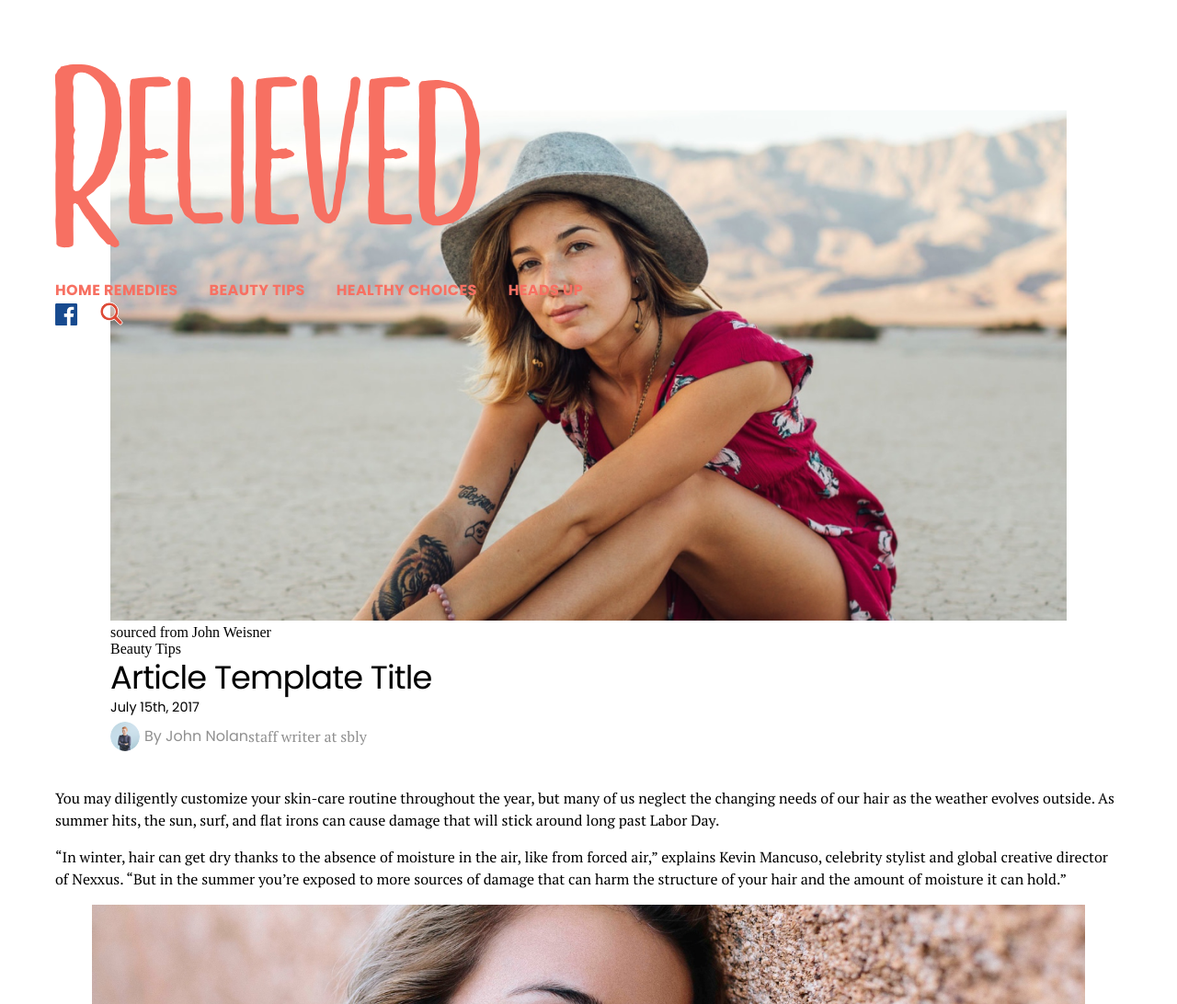
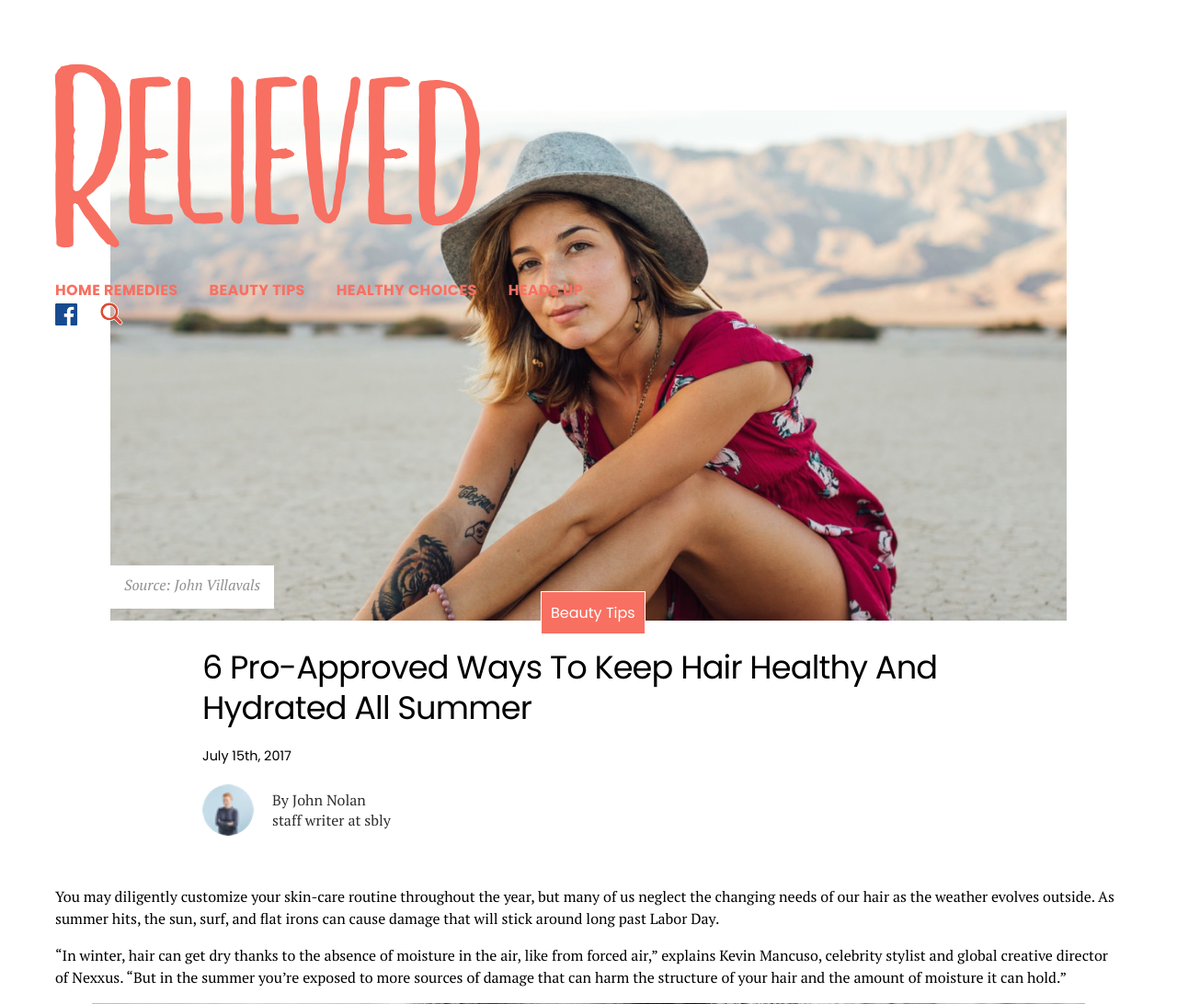
Before and after one commit to lmosele/templates1, a PHP site: page /relieved-article.php in a window 1280 px wide. Shown: the top 1092 px of the page at 92% size. Run offline with PHP 8.4, Linux system fonts and the light colour scheme; style sheets or scripts are compiled from the project's sources; some libraries are stand-ins or nearby versions; some web fonts are replaced.

Commit message:
Article header

```diff
--- a/relieved-article.php
+++ b/relieved-article.php
@@ -8,10 +8,10 @@
 
   <main class="page-container row">
 		<header class="content-splash col-xs-12 center-xs">
-  		<div class="content-image-container ">
+  		<div class="content-image-container">
   			<img class="content-splash-image" src="./dist/img/photos/article-header1.jpg" />
   			<figcaption class="content-image-source">
-  				sourced from John Weisner
+  				Source: John Villavals
   			</figcaption>
 				</a>
 				<div class="post-image-slug middle">
@@ -19,16 +19,18 @@
 				</div>
   		</div>
   		<div class="content-details-container">
-  			<h1 class="content-title">Article Template Title</h1>
+  			<h1 class="content-title">6 Pro-Approved Ways to Keep Hair Healthy and Hydrated All Summer</h1>
   			<span class="post-crumb-datetime">July 15th, 2017</span>
-  			<div class="post-author-slug">
+  			<div class="post-author-slug slug-extra-large center-xs">
 					<img src="./dist/img/photos/author1.png" class="author-slug-image">
-					<span class="author-slug-title">
-						By John Nolan
-					</span>
-					<span class="author-slug-description">
-						staff writer at sbly
-					</span>
+					<div class="author-details">
+						<div class="author-slug-title">
+							By John Nolan
+						</div>
+						<div class="author-slug-description">
+							staff writer at sbly
+						</div>
+					</div>
 				</div>
   		</div>
   	</header>
--- a/src/styles/_article.scss
+++ b/src/styles/_article.scss
@@ -9,12 +9,49 @@
 .content-splash {
 	@include inner-padding(60px);
 }
+.content-image-container{
+	position: relative;
+	margin-bottom: 25px;
+	.content-image-source {
+    position: absolute;
+		left: 0;
+		bottom: 3%;
+		display: flex;
+    align-items: center;
+    background-color: white;
+    text-align: center;
+    z-index: $z5;
+    padding-top: 10px;
+    padding-left: 15px;
+    padding-right: 15px;
+    padding-bottom: 15px;
+    font-family: $body;
+    color: $gray;
+    font-style: italic;
+	}
+	.post-image-slug {
+		position: absolute;
+		bottom: -2%;;
+		left: 45%;
+		background-color: $orange;
+		border: 1px solid white;
+		padding: 10px;
+		color: white;
+		font-family: $headline;
+	}
+}
+.content-details-container {
+	@include inner-padding(100px);
+	position: relative;
+	.content-title {
+		margin-bottom: 20px;
+	}
+	.article-crumb-datetime {
+		color: $black;
+		font-style: italic;
+		font-family: $body;
+	}
+}
 .content-container {
 	@include inner-padding(60px);
 }
-
-// .content-splash-image {
-// 	display: flex;
-// justify-content: center; align horizontal
-// align-items: center; /* align vertical */
-// }
--- a/src/styles/_modules.scss
+++ b/src/styles/_modules.scss
@@ -6,18 +6,6 @@ $nav: 'Oswald', Helvetica, Verdana, Arial, sans-serif;
 $headline: 'Poppins', Helvetica, Verdana, Arial, sans-serif;
 $body: 'PT Serif', 'Times New Roman', serif;
 $accent: 'Playfair Display', 'Times New Roman', serif;
-
-
-$navLink: '';
-$categoryCrumb: '';
-$dateTimeCrumb: '';
-$dateTimeCrumbSmall: '';
-$authorCrumb: '';
-
-$splashTitle: '';
-$contentTitle: '';
-$contentTitleSmall: '';
-
 
 $pink: #EF98C3;
 $hotpink: #FE5196;
--- a/src/styles/_shared.scss
+++ b/src/styles/_shared.scss
@@ -132,8 +132,8 @@
   margin-top: 5px;
   margin-bottom: 5px;
   color: $grey;
+  font-family: $headline;
   .author-slug-title {
-    font-family: $headline;
     em {
       font-family: $body;
       margin-right: 3px;
@@ -149,6 +149,22 @@
   &.slug-large {
     margin-top: 10px;
     margin-bottom: 10px;
+    .author-slug-image {
+      width: 56px;
+      height: 56px;
+      border-radius: 100px;
+      margin-right: 10px;
+    }
+  }
+  &.slug-extra-large {
+    margin-top: 20px;
+    margin-bottom: 20px;
+    text-align: initial;
+    .author-details {
+      margin-left: 10px;
+      font-family: $body;
+      color: $black;
+    }
     .author-slug-image {
       width: 56px;
       height: 56px;
```
